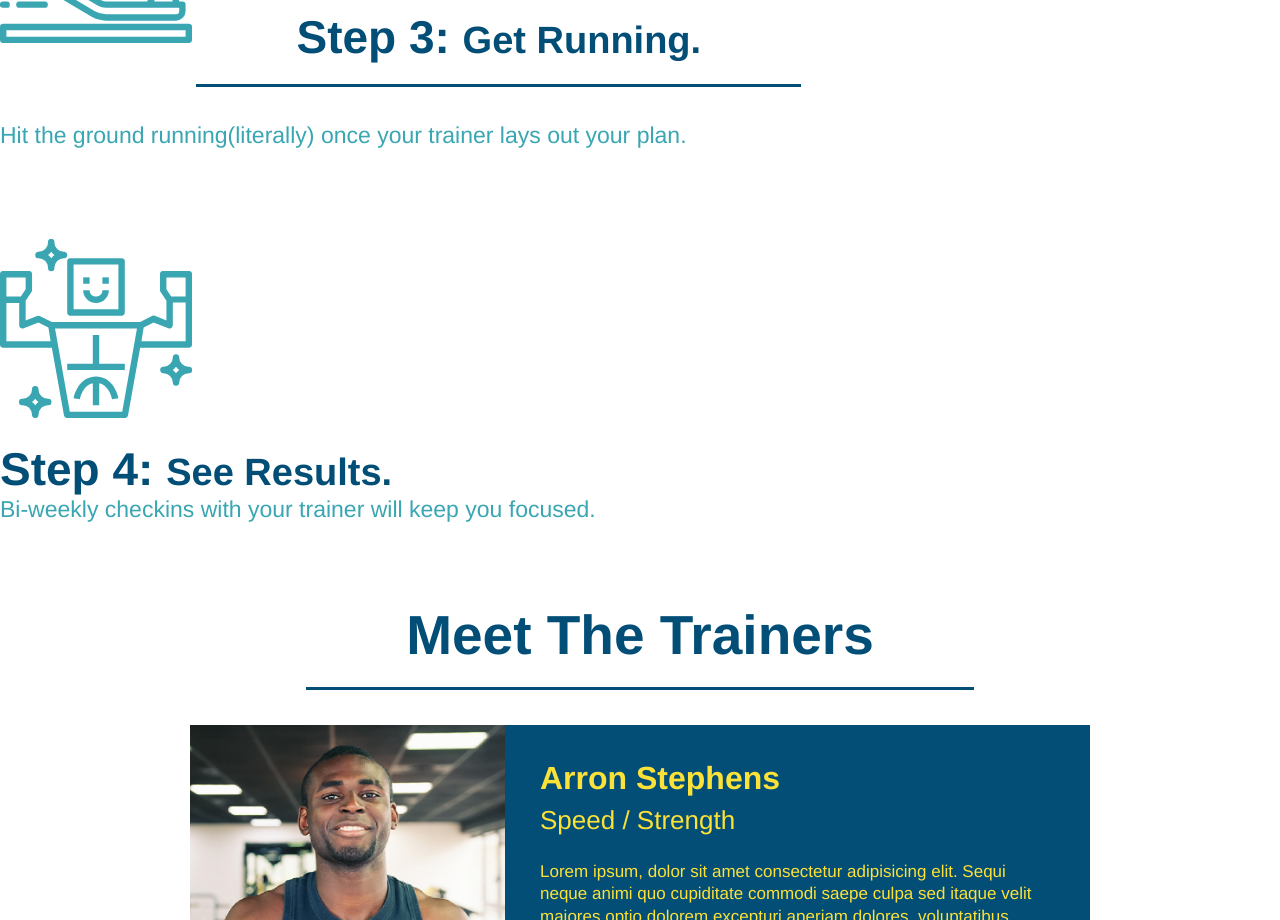
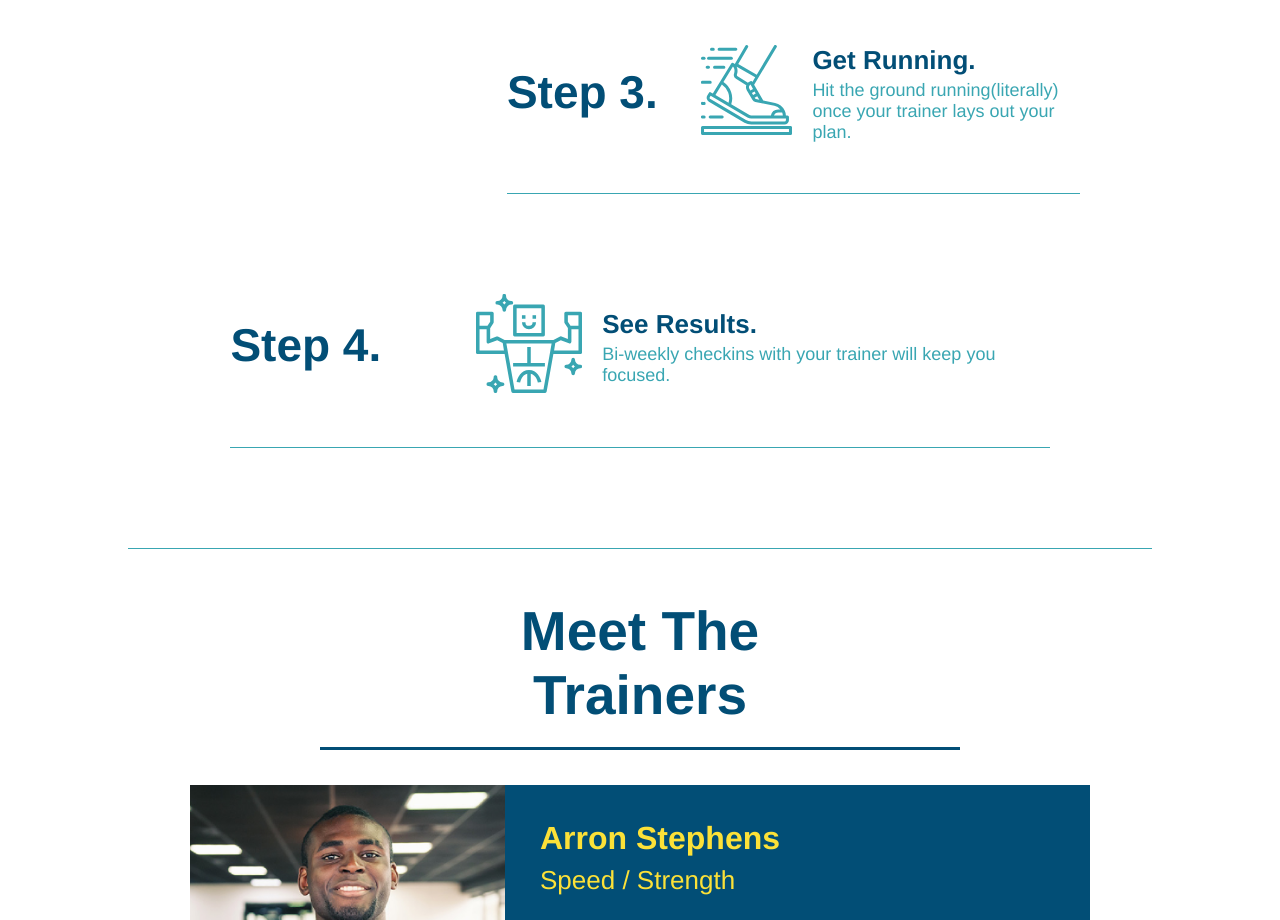
Before and after one commit to sarahgambles/run-buddy, a plain HTML site: page index.html in a window 1280 px wide. Shown: the part 1880-2800 px from the top of the page. Drawn offline with Linux system fonts and the light colour scheme.

Commit message:
add flexbox to the steps

```diff
--- a/assets/css/style.css
+++ b/assets/css/style.css
@@ -130,19 +130,17 @@ body {
     font-family: Helvetica, Arial, sans-serif;
 }
 
-.intro {
-    text-align: center;
-}
-
 .section-title {
     /* add this alongside your other declarations */
     font-size: 55px;
     color: #024e76;
-    margin-bottom: 35px;
-    padding: 0 100px 20px 100px;
-    display: inline-block;
     border-bottom: 3px solid;
     border-color: #fce138;
+    padding-bottom: 20px;
+    text-align: center;
+    margin: 0 auto 35px auto;
+    width: 50%;
+    display: flex;
 }
 
 .primary-border {
@@ -153,28 +151,48 @@ body {
     border-color: #39a6b2;
 }
 
-.steps div {
-    margin-bottom: 80px;
+.step h3 {
+    color: #024e76;
+    font-size: 46px;
+    flex: 1 30%;
 }
 
-.steps img {
-    width: 15%;
-    margin: 10px 0;
+.step-text p {
+    color: #39a6b2;
+    font-size: 18px;
 }
 
-.steps h3 {
+.step-text h4 {
+    font-size: 26px;
+    line-height: 1.5;
     color: #024e76;
-    font-size: 46px;
-    margin-top: 10px;
 }
 
-.steps p {
-    color: #39a6b2;
-    font-size: 23px;
+.step {
+    margin: 50px auto;
+    padding-bottom: 50px;
+    width: 80%;
+    border-bottom: 1px solid #39a6b2;
+    display: flex;
+    flex-wrap: wrap;
+    align-items: center;
+    justify-content: space-between;
 }
 
-.steps span {
-    font-size: 38px;
+.step-info {
+    flex: 2 70%;
+    display: flex;
+    flex-wrap: wrap;
+    align-items: center;
+}
+
+.step-img {
+    flex: 1 12%;
+    margin-right: 20px;
+}
+
+.step-text {
+    flex: 12;
 }
 
 .intro p {
@@ -182,10 +200,10 @@ body {
     color: #39a6b2;
     width: 80%;
     font-size: 20px;
+    text-align: center
 }
 
 .trainers {
-    text-align: center;
     overflow: auto;
 }
 
@@ -226,17 +244,8 @@ body {
     line-height: 1.3;
 }
 
-.text-left {
-    text-align: left;
-}
-
-.text-right {
-    text-align: right;
-}
-
 /* REACH OUT STYLES START */
 .contact {
-    text-align: center;
     background: #024e76;
 }
 
@@ -306,3 +315,15 @@ footer div {
 footer a {
     color: #024e76;
 }
+
+.text-left {
+    text-align: left;
+}
+
+.text-right {
+    text-align: right;
+}
+
+.flex-row {
+    display: flex;
+}
--- a/index.html
+++ b/index.html
@@ -77,47 +77,88 @@
         </section class="hero">
         <!-- end hero -->
 
+        <!-- Wrap every h2 with a class of "section-title" in this div! -->
         <!-- "what we do" section -->
         <section id="what we do" class="intro">
-            <h2 class="section-title primary-border">What We Do</h2>
+            <div class="flex-row">
+            <h2 class="section-title primary-border">
+                What We Do
+            </h2>
+            </div>
+            <div class="flex-row">
             <p>
                 butcher selfies chambray shabby chic gentrify readymade yr Echo Park XOXO Tumblr normcore Banksy direct trade Blue Bottle chillwave you probably haven't heard of them single-origin coffee Vice fanny pack fixie Odd Future Austin fingerstache pickled twee synth Wes Anderson Thundercats viral bitters flannel meggings narwhal Marfa Schlitz sustainable Intelligentsia umami deep v craft
             </p>
+            </div>
         </section>
 
         <!-- "what you do" section -->
         <section id="what you do" class="steps">
-            <h2 class="section-title primary-border">What You Do</h2>
-            <div>
+            <div class="flex-row:">
+            <h2 class="section-title primary-border">
+                What You Do
+            </h2>
+
                 <!-- insert this img element -->
-                <img src="./assets/images/step-1.svg" alt="" />
-                <h3>Step 1: <span>Fill Out the Form Above.</span></h3>
+
+                <div class="step">
+                <h3>Step 1.</h3>
+                <div class="step-info">
+                    <div class="step-img">
+                    <img src="./assets/images/step-1.svg" alt="" />
+                    </div>
+                    <div class="step-text">
+                        <h4>Fill out The Form Above</h4>
                 <p>You're already here, so why not?</p>
             </div>
 
-            <div>
-                <img src="./assets/images/step-2.svg" alt="" />
-                <h3 class="section-title primary-border">Step 2: <span>Consult with One of Our Trainers.</span></h3>
-                <p>Are you here to build muscle, lose weight, or just feel good?</p>
+            <div class="step">
+                <h3>Step 2.</h3>
+                <div class="step-infor">
+                    <div class="step-img">
+                        <img src="./assets/images/step-2.svg" alt="" />
+                    </div>
+                <div class="step-text">
+                    <h4>Consult With One of Our Trainers.</h4>
+                    <p>Are you here to build muscle, lose weight, or just feel good?</p>
+                </div>
+                </div>
             </div>
 
-            <div>
-                <img src="./assets/images/step-3.svg" alt="" />
-                <h3 class="section-title primary-border">Step 3: <span>Get Running.</span></h3>
+            <div class="step">
+                <h3>Step 3.</h3>
+                <div class="step-img">
+                    <img src="./assets/images/step-3.svg" alt="" />
+                </div>
+            <div class="step-text">
+                <h4>Get Running.</h4>
                 <p>Hit the ground running(literally) once your trainer lays out your plan.</p>
             </div>
+            </div>
+        </div>
 
-            <div>
-                <img src="./assets/images/step-4.svg" alt="" />
-                <h3>Step 4: <span>See Results.</span></h3>
+            <div class="step">
+                <h3>Step 4.</h3>
+                <div class="step-info">
+                    <div class="step-img">
+                        <img src="./assets/images/step-4.svg" alt="" />
+                    </div>
+                <div class="step-text">
+                    <h4>See Results.</h4>
                 <p>Bi-weekly checkins with your trainer will keep you focused.</p>
+            </div>
+            </div>
             </div>
 
         </section>
 
         <!-- "meet the trainers" section -->
         <section id="your-trainers" class="trainers">
-            <h2 class="section-title primary-border">Meet The Trainers</h2>
+            <div class="flex-row">
+            <h2 class="section-title primary-border">
+                Meet The Trainers
+            </h2>
+            </div>
 
         <!-- "first trainer bio" -->
             <article class="trainer">
@@ -162,7 +203,9 @@
         <!-- "reach out" section -->
         <section id="reach out" class="contact">
             <div class="contact-info">
-            <h2 class="section-title secondary-border">Reach Out</h2>
+            <h2 class="section-title secondary-border">
+                Reach Out
+            </h2>
                 <iframe
                 src="https://www.google.com/maps/embed?pb=!1m18!1m12!1m3!1d3033.610022184521!2d-111.88870428470786!3d40.50600587935491!2m3!1f0!2f0!3f0!3m2!1i1024!2i768!4f13.1!3m3!1m2!1s0x875287340bc80ae9%3A0x241f88316b072436!2s13500%20Lone%20Point%20Ln%2C%20Draper%2C%20UT%2084020!5e0!3m2!1sen!2sus!4v1596654489856!5m2!1sen!2sus"
                 frameborder="0"
```
